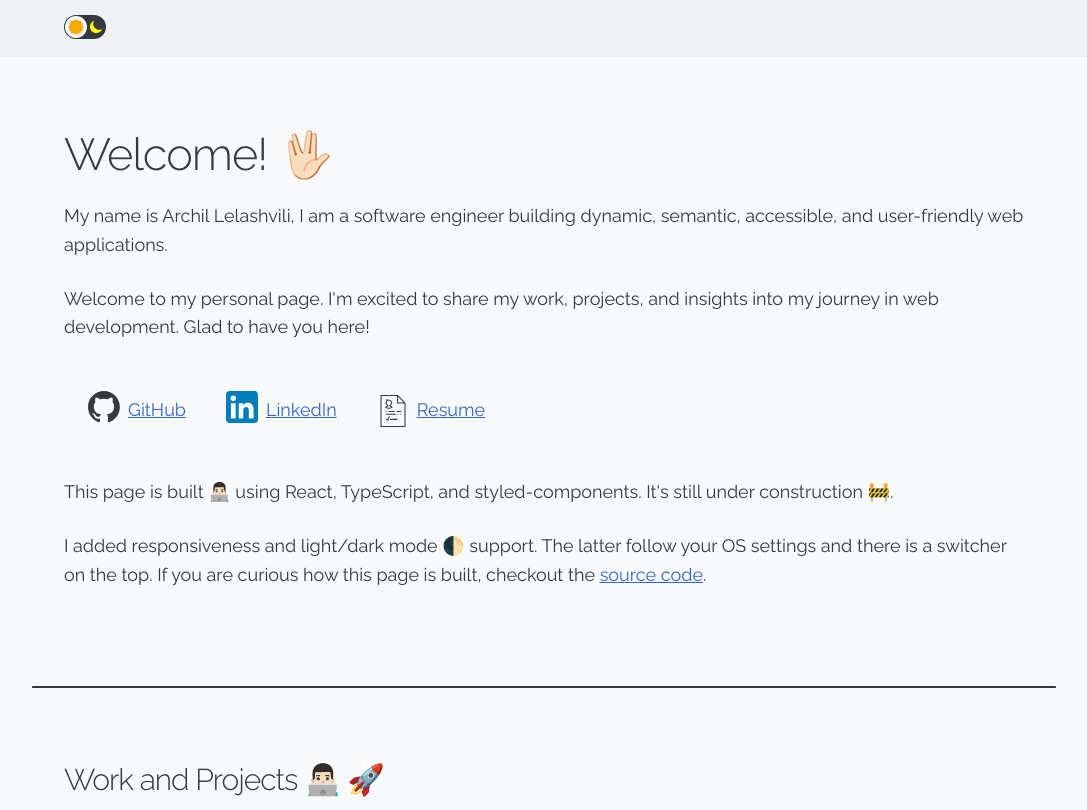
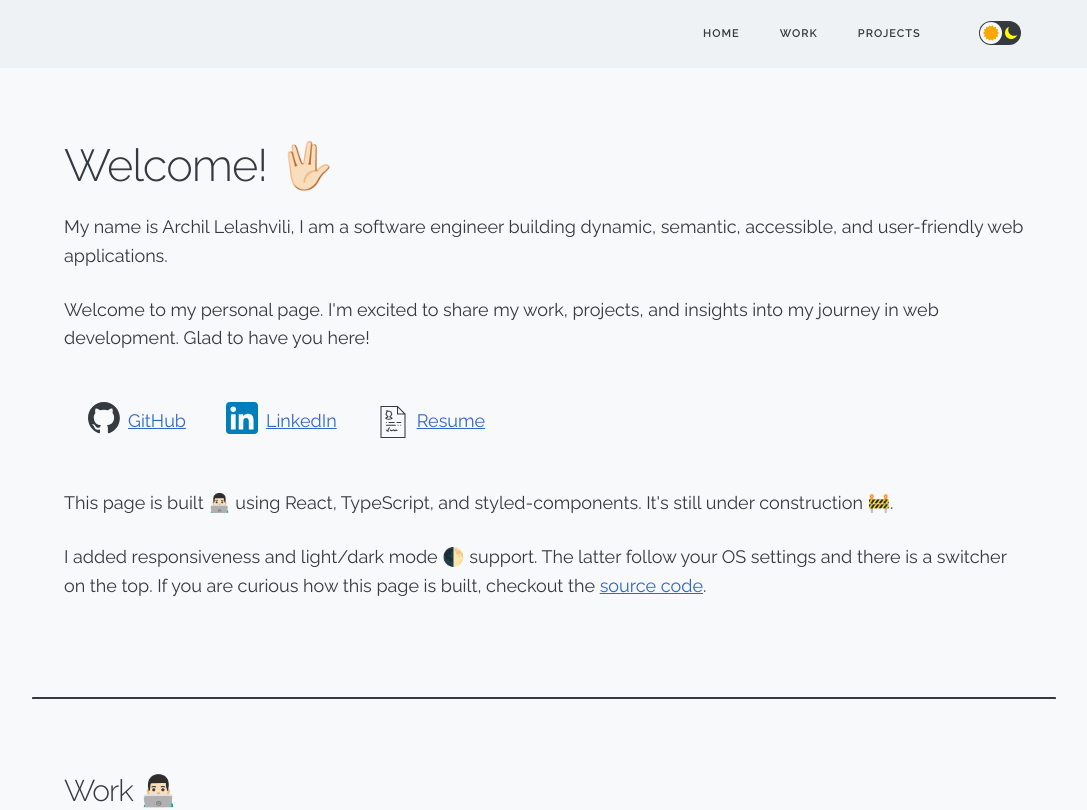
Before and after one commit to archil-l/archil.io, a React (Create React App) app: page / in a window 1280 px wide. Shown: the top 810 px of the page, without its empty margins (96-1183 px from the left). Built offline with nearby package versions, Linux system fonts and the light colour scheme.

Commit message:
Adding basic navigation

```diff
--- a/src/components/Header/Header.tsx
+++ b/src/components/Header/Header.tsx
@@ -1,21 +1,39 @@
 import React from 'react';
 
 import ThemeToggle from '../ThemeToggle/ThemeToggle';
-
 import { Column, Container, Row } from '../Layout';
 import { StyledHeader } from './styles';
+
+import { SECTIONS } from '../../constants/consts';
+import messages from '../../contents/header';
+import Nav from '../Nav/Nav';
+
+const { WELCOME, WORK, PROJECTS } = SECTIONS;
 
 const Header = () => {
   return (
     <StyledHeader>
       <Container>
         <Row>
-          <Column size='full'>
+          <Column size='two'>
+            <ul className='navbar-list'>
+              <li className='navbar-item'>
+                <Nav sectionId={WELCOME} title={messages.welcome} />
+              </li>
+              <li className='navbar-item'>
+                <Nav sectionId={WORK} title={messages.work} />
+              </li>
+              <li className='navbar-item'>
+                <Nav sectionId={PROJECTS} title={messages.projects} />
+              </li>
+            </ul>
+          </Column>
+          <Column size='one' className='toggle-container'>
             <ThemeToggle />
           </Column>
         </Row>
       </Container>
-    </StyledHeader>
+    </StyledHeader >
   );
 
 };
--- a/src/components/Header/styles.tsx
+++ b/src/components/Header/styles.tsx
@@ -4,13 +4,41 @@ import styled from 'styled-components';
 export const StyledHeader = styled.header`
   padding-top: 15px;
   padding-bottom: 15px;
-  width: 100%;
 
   ${({ theme }) => theme.colors.header};
 
-  .column {
+  .row {
     display: flex;
-    flex-direction: row-reverse;
+    justify-content: flex-end;
   }
 
+  .navbar-list {
+    display: flex;
+    justify-content: flex-end;
+    list-style: none;
+    padding: 0;
+    margin: 0;
+  }
+
+  .navbar-item {
+    margin: 0;
+  }
+
+  button.nav-button {
+    border: none;
+    margin: 0;
+    padding: 0 20px 0 20px;
+    color: ${({ theme }) => theme.colors.header.color};
+
+    &:hover {
+      color: ${({ theme }) => theme.colors.primary};
+
+    }
+  }
+
+  .toggle-container {
+  margin-top: 6px
+  }
+
+
 `;
--- a/src/components/Home/Main.tsx
+++ b/src/components/Home/Main.tsx
@@ -3,13 +3,19 @@ import React from 'react';
 import Welcome from '../Sections/Welcome';
 import Work from '../Sections/Work';
 import Divider from '../Layout/Divider';
+import { SECTIONS } from '../../constants/consts';
+import Projects from '../Sections/Projects';
+
+const { WELCOME, WORK, PROJECTS } = SECTIONS;
 
 const Main = () => {
   return (
     <React.Fragment>
-      <Welcome $sectionid="welcome" $role="main" />
+      <Welcome $sectionid={WELCOME} $role="main" />
       <Divider />
-      <Work $sectionid="work" size="twelve" />
+      <Work $sectionid={WORK} size="twelve" />
+      <Divider />
+      <Projects $sectionid={PROJECTS} size="twelve" />
     </React.Fragment>
   );
 }
--- /dev/null
+++ b/src/components/Nav/Nav.tsx
@@ -0,0 +1,23 @@
+import React from 'react';
+import { MessageDescriptor, useIntl } from 'react-intl';
+
+interface NavProps {
+  sectionId: string;
+  title: MessageDescriptor;
+}
+
+const Nav = ({ sectionId, title }: NavProps) => {
+
+  const { formatMessage } = useIntl();
+
+  const handleNavigate = () => {
+    const section = document.getElementById(sectionId);
+    section && section.scrollIntoView({ behavior: 'smooth' });
+  };
+
+  return (
+    <button className="nav-button" onClick={handleNavigate}>{formatMessage(title)}</button>
+  );
+}
+
+export default Nav;
--- /dev/null
+++ b/src/components/Sections/Projects.tsx
@@ -0,0 +1,24 @@
+import React from 'react';
+import { useIntl } from 'react-intl';
+
+import SectionWrapper, { SectionProps } from './SectionWrapper'
+
+import messages from '../../contents/projects';
+import Space from '../Layout/Space';
+
+const Projects = ({ $sectionid, $role, size }: SectionProps) => {
+  const { formatMessage } = useIntl();
+  return (
+    <SectionWrapper $sectionid={$sectionid} $role={$role} size={size}>
+      <Space height="7rem" />
+      <h2 id={$sectionid}>{formatMessage(messages.heading)}</h2>
+      <p>{formatMessage(messages.aboutPartOne)}</p>
+
+
+
+      <Space height="20rem" />
+      <br />
+    </SectionWrapper >);
+};
+
+export default Projects;
--- a/src/components/Sections/Work.tsx
+++ b/src/components/Sections/Work.tsx
@@ -53,7 +53,7 @@ const Work = ({ $sectionid, $role, size }: SectionProps) => {
         <li>Implemented unit and integration tests using Jest and TestNG (with Java) for all new capabilities;</li>
       </ContributionList>
 
-      <Space height="20rem" />
+      <Space height="10rem" />
       <br />
     </SectionWrapper >);
 };
--- /dev/null
+++ b/src/constants/consts.ts
@@ -0,0 +1,5 @@
+export const SECTIONS = {
+  WELCOME: 'welcome',
+  WORK: 'work',
+  PROJECTS: 'projects'
+}
--- /dev/null
+++ b/src/contents/header.ts
@@ -0,0 +1,18 @@
+import { defineMessages } from 'react-intl';
+
+const messages = defineMessages({
+  welcome: {
+    id: 'nav.welcome',
+    defaultMessage: `Home`,
+  },
+  work: {
+    id: 'nav.work',
+    defaultMessage: 'Work',
+  },
+  projects: {
+    id: 'nav.projects',
+    defaultMessage: 'Projects',
+  },
+});
+
+export default messages;
--- /dev/null
+++ b/src/contents/projects.ts
@@ -0,0 +1,14 @@
+import { defineMessages } from 'react-intl';
+
+const messages = defineMessages({
+    heading: {
+        id: 'projects.heading',
+        defaultMessage: `Projects 🚀`,
+    },
+    aboutPartOne: {
+        id: 'projects.about',
+        defaultMessage: 'Stay tuned, there will be more stuff here soon'
+    }
+});
+
+export default messages;
--- a/src/contents/work.ts
+++ b/src/contents/work.ts
@@ -3,7 +3,7 @@ import { defineMessages } from 'react-intl';
 const messages = defineMessages({
     heading: {
         id: 'work.heading',
-        defaultMessage: `Work and Projects 👨🏻‍💻 🚀`,
+        defaultMessage: `Work 👨🏻‍💻`,
     },
     aboutPartOne: {
         id: 'work.about',
--- a/src/themes/theme.ts
+++ b/src/themes/theme.ts
@@ -13,7 +13,7 @@ export const lightTheme: DefaultTheme = {
     },
     header: {
       backgroundColor: '#eff2f5',
-      color: '#f8f9fa',
+      color: '#343a40',
       transition: 'background-color 2s ease'
     },
     anchor: {
@@ -34,7 +34,7 @@ export const lightTheme: DefaultTheme = {
         transition: 'background-color 2s ease'
       },
       projects: {
-        backgroundColor: '#eff2f5',
+        backgroundColor: '#f8f9fa',
         color: '#343a40'
       },
       contact: {
@@ -57,7 +57,7 @@ export const darkTheme: DefaultTheme = {
     },
     header: {
       backgroundColor: '#1c1c1e',
-      color: '#f8f9fa',
+      color: '#bdbfc1',
       transition: 'background-color 2s ease'
     },
     anchor: {
@@ -77,11 +77,11 @@ export const darkTheme: DefaultTheme = {
         color: '#f8f9fa'
       },
       projects: {
-        backgroundColor: '#28282B',
+        backgroundColor: '#343a40',
         color: '#f8f9fa'
       },
       contact: {
-        backgroundColor: '#343a40',
+        backgroundColor: '#28282b',
         color: '#f8f9fa'
       }
     }
```
